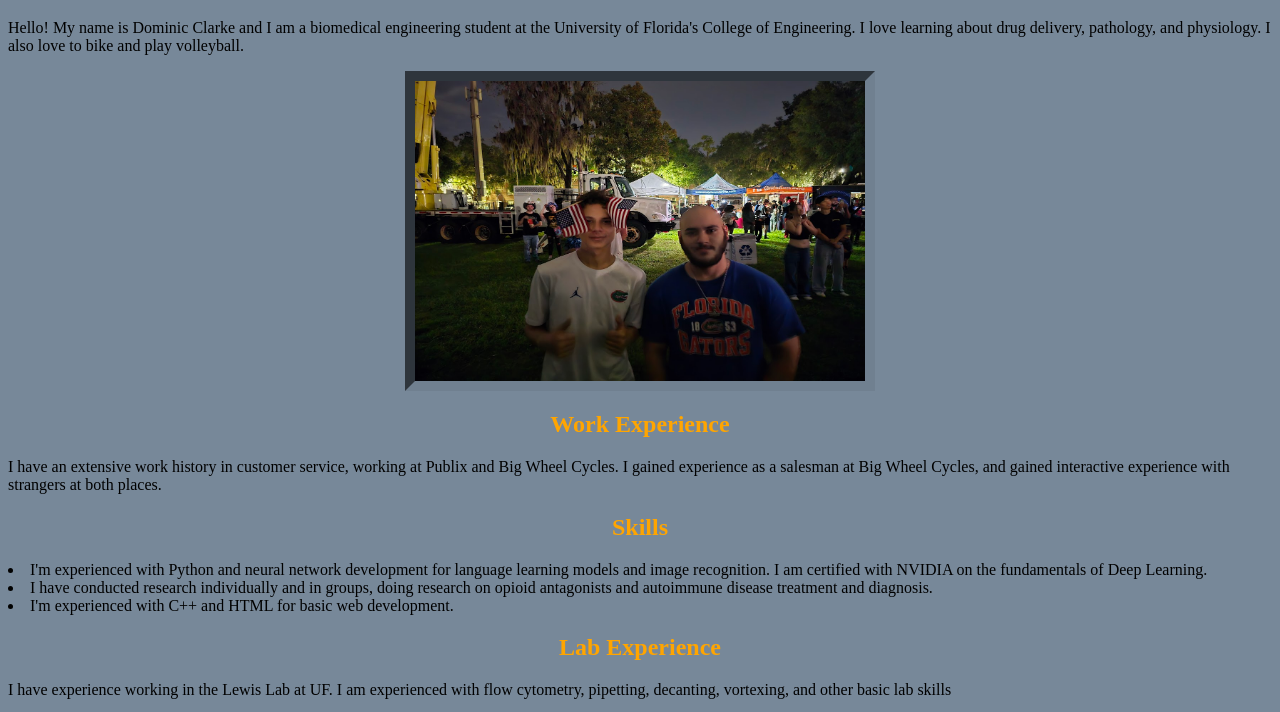
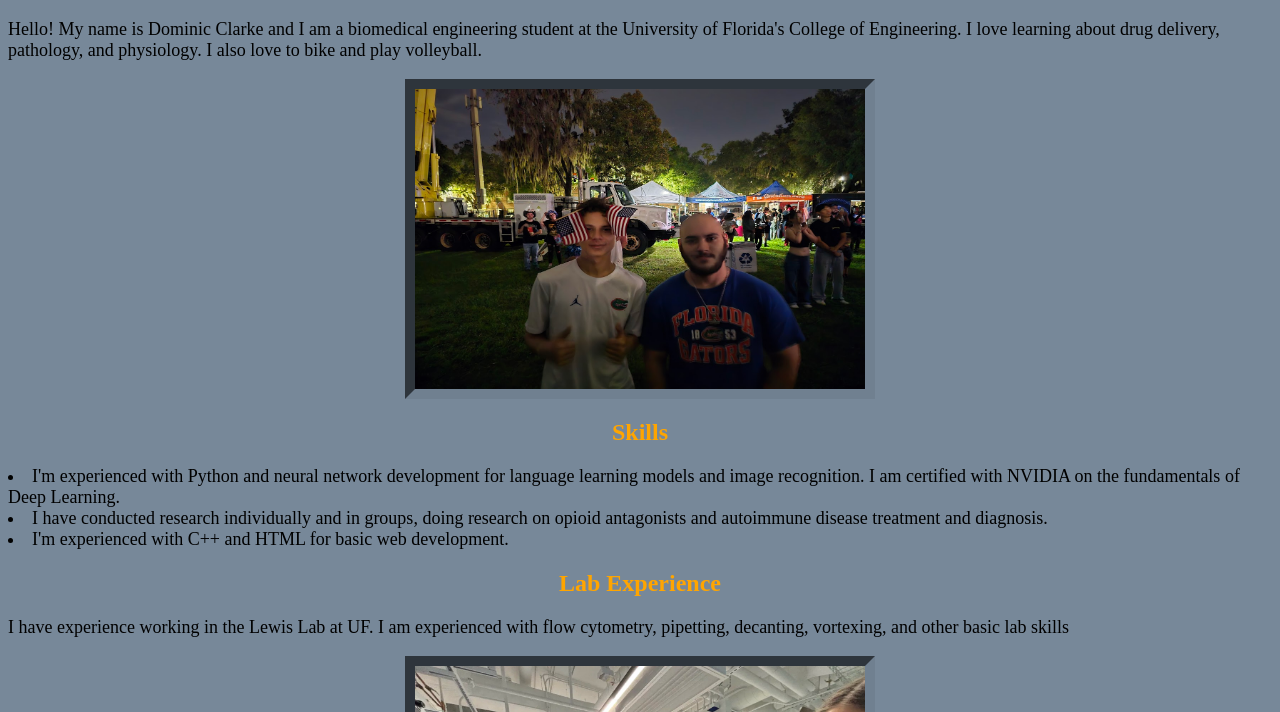
Before and after one commit to moojuicii/moojuicii, a plain HTML site: page index.html in a window 1280 px wide. Shown: the part 73-785 px from the top of the page. Drawn offline with Linux system fonts and the light colour scheme.

Commit message:
Edited text size

```diff
--- a/index.html
+++ b/index.html
@@ -12,8 +12,7 @@
         <h1 class="orange"> About Me</h1>
         <p>Hello! My name is Dominic Clarke and I am a biomedical engineering student at the University of Florida's College of Engineering. I love learning about drug delivery, pathology, and physiology. I also love to bike and play volleyball.</p>
             <img src="20250703_213349.jpg" alt=" Me and Arod" height="300" width="450">
-        <h2> Work Experience</h2>
-        <p> I have an extensive work history in customer service, working at Publix and Big Wheel Cycles. I gained experience as a salesman at Big Wheel Cycles, and gained interactive experience with strangers at both places.</p>
+
         <h2> Skills</h2>
         <li> I'm experienced with Python and neural network development for language learning models and image recognition. I am certified with NVIDIA on the fundamentals of Deep Learning.</li>
 
@@ -22,6 +21,8 @@
         <h2> Lab Experience </h2>
         <p> I have experience working in the Lewis Lab at UF. I am experienced with flow cytometry, pipetting, decanting, vortexing, and other basic lab skills</p>
             <img src="image.png" alt="Lab" height="300" width="450">
+        <h2> Work Experience</h2>
+        <p> I have an extensive work history in customer service, working at Publix and Big Wheel Cycles. I gained experience as a salesman at Big Wheel Cycles, and gained interactive experience with strangers at both places.</p>
         <h2> General Experience</h2>
         <p> Here is a list of my activites and general participation on UF campus.</p>
         <ul style="list-style-type:circle;"></ul>
--- a/styles.css
+++ b/styles.css
@@ -23,3 +23,9 @@ body {
 .light-mode {
     background-color: gainsboro;
 }
+p{
+    font-size: large;
+}
+li{
+    font-size: large;
+}
```
